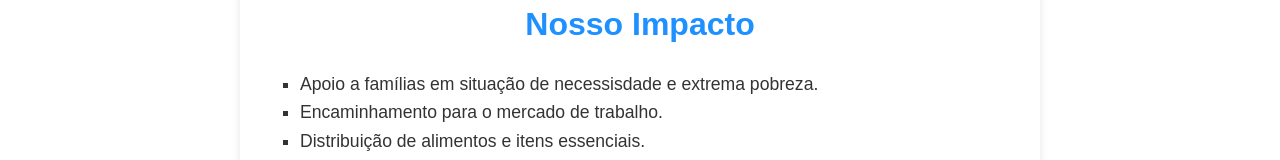
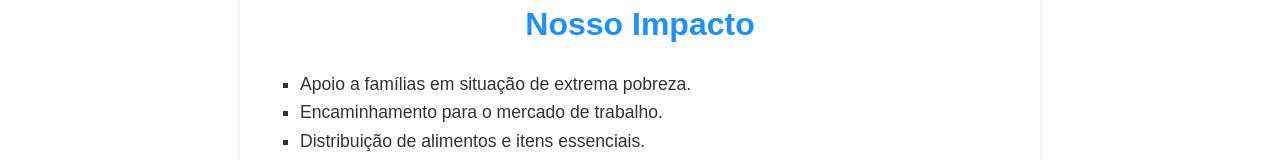
Before and after one commit to JuniorDias1981/soldados9, a plain HTML site: page index.html in a window 1280 px wide. Shown: the part 560-720 px from the top of the page. Drawn offline with Linux system fonts and the light colour scheme.

Commit message:
Update index.html

```diff
--- a/index.html
+++ b/index.html
@@ -24,7 +24,7 @@
     <section id="impacto">
         <h2>Nosso Impacto</h2>
         <ul>
-            <li>Apoio a famílias em situação de necessisdade e extrema pobreza.</li>
+            <li>Apoio a famílias em situação de extrema pobreza.</li>
             <li>Encaminhamento para o mercado de trabalho.</li>
             <li>Distribuição de alimentos e itens essenciais.</li>
         </ul>
```
